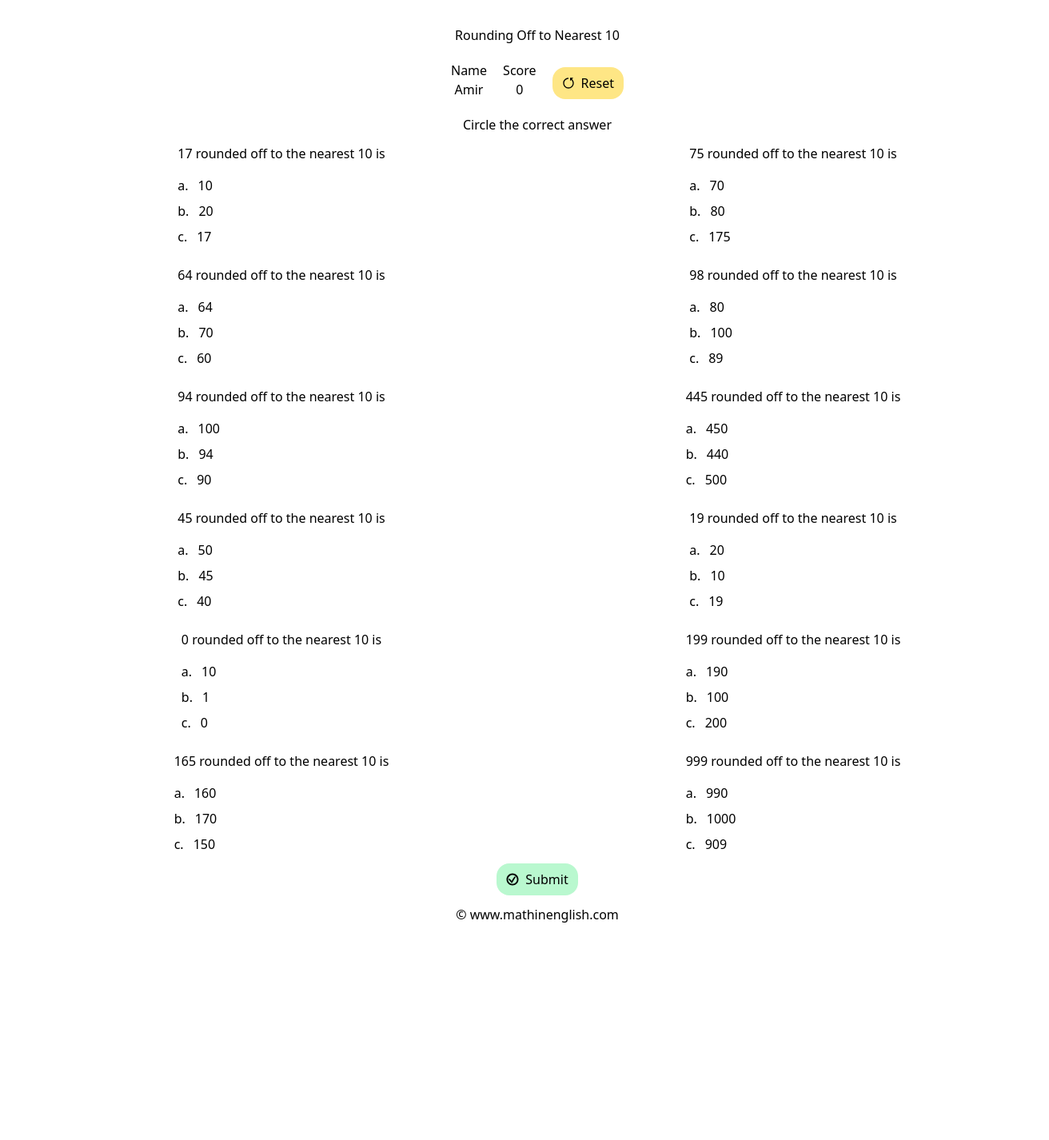
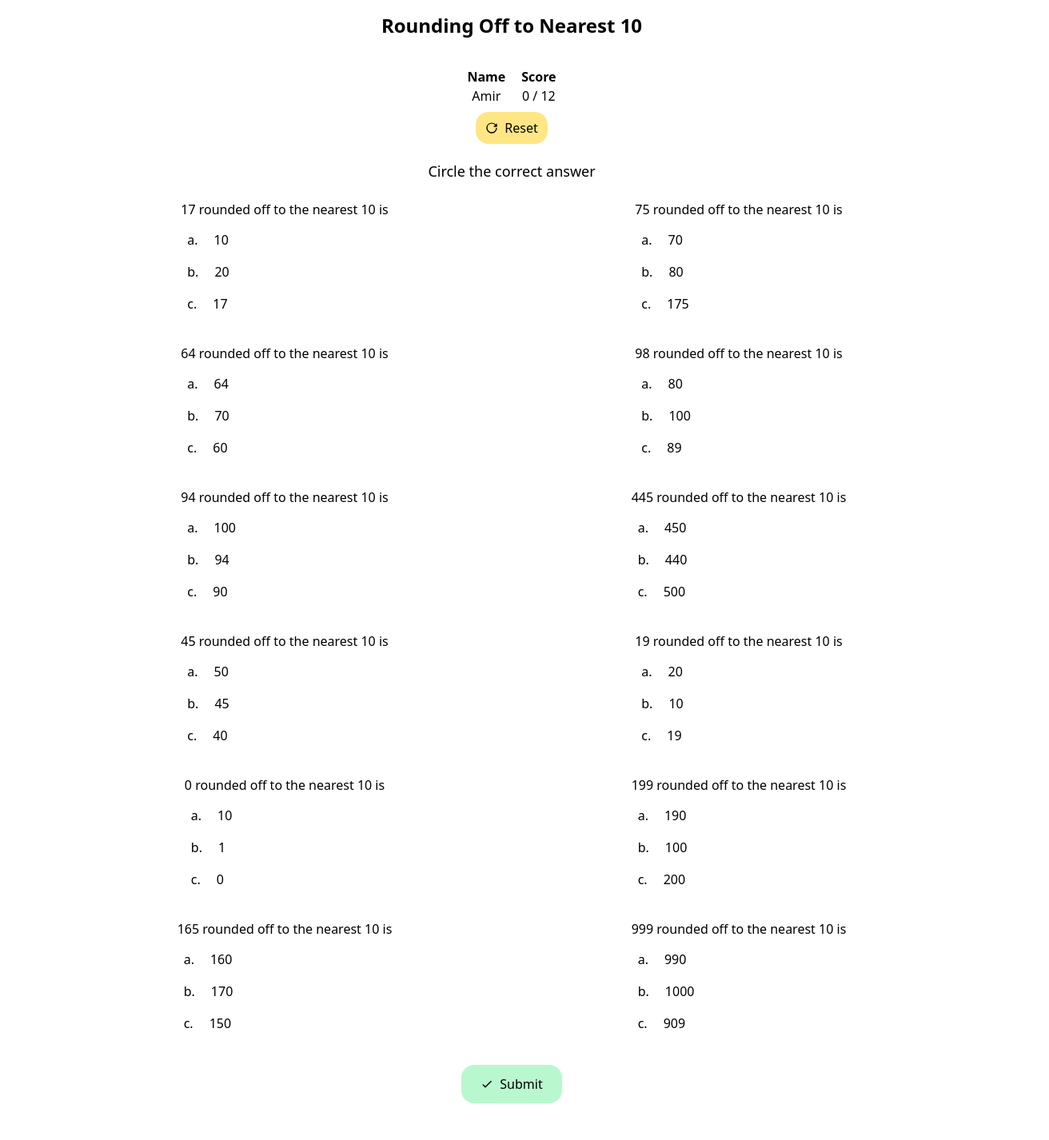
Before and after one commit to mrriddwan/math-worksheet-web, a React (Vite) app: page / in a window 1280 px wide. Shown: the top 1426 px of the page at 80% size, 1312 px wide, since content can reach past the window. Before the commit the page ends 1168 px from the top, so only its background shows below. Built offline with nearby package versions, Linux system fonts and the light colour scheme.

Commit message:
feat: Refactor App component to improve state management and enhance UI with reset and submit functionality

```diff
--- a/src/App.tsx
+++ b/src/App.tsx
@@ -1,8 +1,5 @@
-import { useState } from "react";
-import "./App.css";
+import { useState, useCallback, useMemo } from "react";
 import { questionAnswers } from "./constants/questionAnswers";
-import { RiResetLeftFill } from "react-icons/ri";
-import { GiConfirmed } from "react-icons/gi";
 
 function App() {
   const [player, setPlayer] = useState({
@@ -11,66 +8,157 @@ function App() {
   });
 
   const [nearestValue, setNearestValue] = useState(10);
-  const alphabetNumbering = ["a.", "b.", "c.", "d."];
+
+  // Single state object to track all selected answers
+  const [selectedAnswers, setSelectedAnswers] = useState<
+    Record<number, number>
+  >({});
+
+  // Memoize alphabet numbering to avoid recreation on each render
+  const alphabetNumbering = useMemo(() => ["a.", "b.", "c.", "d."], []);
+
+  // Memoized function to handle answer selection
+  const handleAnswerSelect = useCallback(
+    (questionNumber: number, answer: number) => {
+      setSelectedAnswers((prev) => ({
+        ...prev,
+        [questionNumber]: answer,
+      }));
+    },
+    []
+  );
+
+  const handleReset = useCallback(() => {
+    setPlayer((prev) => ({ ...prev, score: 0 }));
+    setSelectedAnswers({});
+  }, []);
+
+  const calculateCorrectAnswer = useCallback(
+    (number: number, roundTo: number) => {
+      return Math.round(number / roundTo) * roundTo;
+    },
+    []
+  );
+
+  const handleSubmit = useCallback(() => {
+    let correctCount = 0;
+    questionAnswers.forEach((qA) => {
+      const correctAnswer = calculateCorrectAnswer(qA.number, nearestValue);
+      if (selectedAnswers[qA.number] === correctAnswer) {
+        correctCount++;
+      }
+    });
+    setPlayer((prev) => ({ ...prev, score: correctCount }));
+  }, [selectedAnswers, nearestValue, calculateCorrectAnswer]);
+
+  const questionComponents = useMemo(() => {
+    return questionAnswers.map((qA) => {
+      const selectedAnswer = selectedAnswers[qA.number];
 
       return (
-    <div className="bg-white h-screen w-screen">
+        <div key={qA.number} className="my-1 text-left mx-auto">
+          <div className="py-0.5">
+            {qA.number} rounded off to the nearest {nearestValue.toString()} is
+          </div>
+          <div className="text-left w-full mx-auto py-1">
+            {qA.answers.map((answer, index) => {
+              const isSelected = selectedAnswer === answer ? "border" : "";
+
+              return (
+                <button
+                  key={`${qA.number}-${index}-${answer}`}
+                  className={`py-1 flex cursor-pointer w-max transition-colors rounded-full ${isSelected}`}
+                  onClick={() => handleAnswerSelect(qA.number, answer)}
+                >
+                  <div className="mr-1 rounded-full py-1 px-2">
+                    {alphabetNumbering[index]}
+                  </div>
+                  <p className="py-1 px-2">{answer}</p>
+                </button>
+              );
+            })}
+          </div>
+        </div>
+      );
+    });
+  }, [
+    selectedAnswers,
+    nearestValue,
+    alphabetNumbering,
+    handleAnswerSelect,
+    calculateCorrectAnswer,
+  ]);
+
+  return (
+    <div className="bg-white min-h-screen w-screen">
       {/*title*/}
-      <div>Rounding Off to Nearest 10</div>
+      <div className="text-center py-4 text-2xl font-bold">
+        Rounding Off to Nearest {nearestValue}
+      </div>
 
       {/*name and score*/}
-      <div className="flex flex-row gap-5 justify-center p-5">
-        <div>
-          <h2>Name</h2>
+      <div className="flex flex-col p-5 justify-center">
+        <div className="flex flex-row gap-5 justify-center">
+          <div className="text-center">
+            <h2 className="font-semibold">Name</h2>
             <h3>{player.name}</h3>
           </div>
-        <div>
-          <h2>Score</h2>
-          <h3>{player.score}</h3>
+          <div className="text-center">
+            <h2 className="font-semibold">Score</h2>
+            <h3>
+              {player.score} / {questionAnswers.length}
+            </h3>
           </div>
-        <button className="w-max rounded-2xl px-3 py-2 bg-amber-200 flex self-end">
-          <RiResetLeftFill className="my-auto mr-2 " />
+        </div>
+
+        <div className="justify-center mx-auto mt-2">
+          <button
+            className="w-max rounded-2xl px-3 py-2 bg-amber-200 flex cursor-pointer hover:bg-amber-300 transition-colors"
+            onClick={handleReset}
+          >
+            <svg
+              className="my-auto mr-2 w-4 h-4"
+              fill="currentColor"
+              viewBox="0 0 24 24"
+            >
+              <path d="M4 12a8 8 0 0 1 14.93-4H16v2h6V4h-2v2.07A10 10 0 1 0 22 12h-2a8 8 0 0 1-16 0z" />
+            </svg>
             Reset
           </button>
         </div>
+      </div>
 
       <div className="flex w-full justify-center">
-        <div className=" w-[70%]">Circle the correct answer</div>
+        <div className="w-[70%] text-center text-lg font-medium mb-4">
+          Circle the correct answer
         </div>
-      {/*question*/}
-      <div className="grid grid-cols-2">
-        {questionAnswers.map((qA) => {
-          return (
-            <div key={qA.number} className="my-1 text-left mx-auto">
-              <div className="py-2">
-                {qA.number} rounded off to the nearest {nearestValue.toString()}{" "}
-                is
-              </div>
-              <ol className="text-left w-full mx-auto py-1">
-                {qA.answers.map((answer, index) => {
-                  return (
-                    <li
-                      key={`${index}-${answer}`}
-                      className="py-1 flex cursor-pointer w-max"
-                    >
-                      <div className="mr-3">{alphabetNumbering[index]}</div>{" "}
-                      {answer}
-                    </li>
-                  );
-                })}
-              </ol>
-            </div>
-          );
-        })}
       </div>
 
-      <button className="w-max mx-auto rounded-2xl px-3 py-2 bg-green-200 flex text-center">
-        <GiConfirmed className="my-auto mr-2 " />
+      {/*questions*/}
+      <div className="grid grid-cols-1 md:grid-cols-2 gap-4 px-4 max-w-6xl mx-auto">
+        {questionComponents}
+      </div>
+
+      <div className="flex justify-center mt-6 pb-8">
+        <button
+          className="w-max mx-auto rounded-2xl px-6 py-3 bg-green-200 flex text-center hover:bg-green-300 transition-colors"
+          onClick={handleSubmit}
+        >
+          <svg
+            className="my-auto mr-2 w-4 h-4"
+            fill="currentColor"
+            viewBox="0 0 24 24"
+          >
+            <path d="M9 16.17L4.83 12l-1.42 1.41L9 19 21 7l-1.41-1.41L9 16.17z" />
+          </svg>
           Submit
         </button>
+      </div>
 
       {/*copyright*/}
-      <div className="py-3">© www.mathinenglish.com</div>
+      <div className="py-3 text-center text-sm text-gray-500">
+        © www.mathinenglish.com
+      </div>
     </div>
   );
 }
```
Lines whose indentation alone changed are shown as unchanged.
